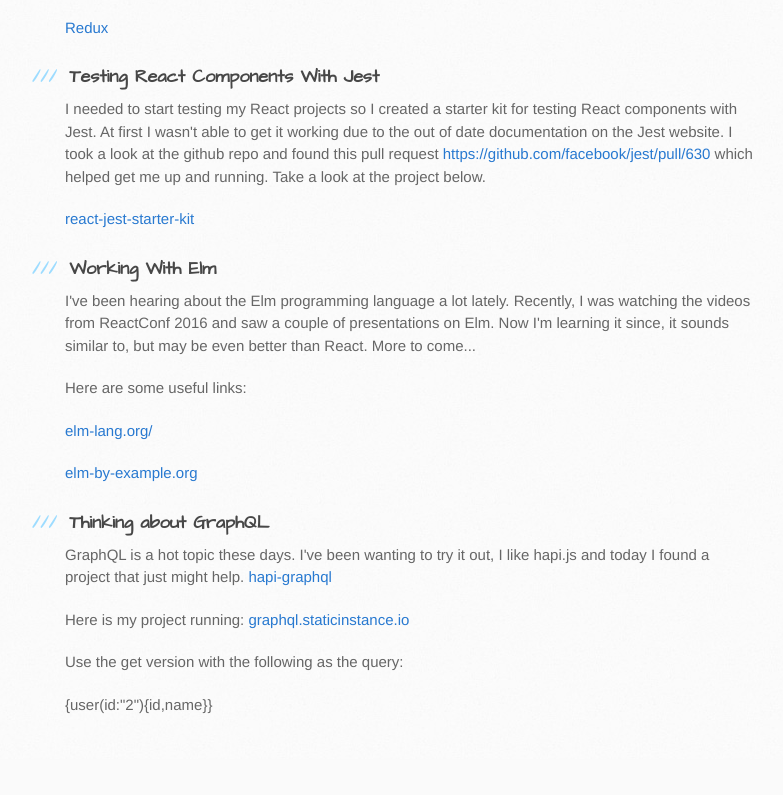
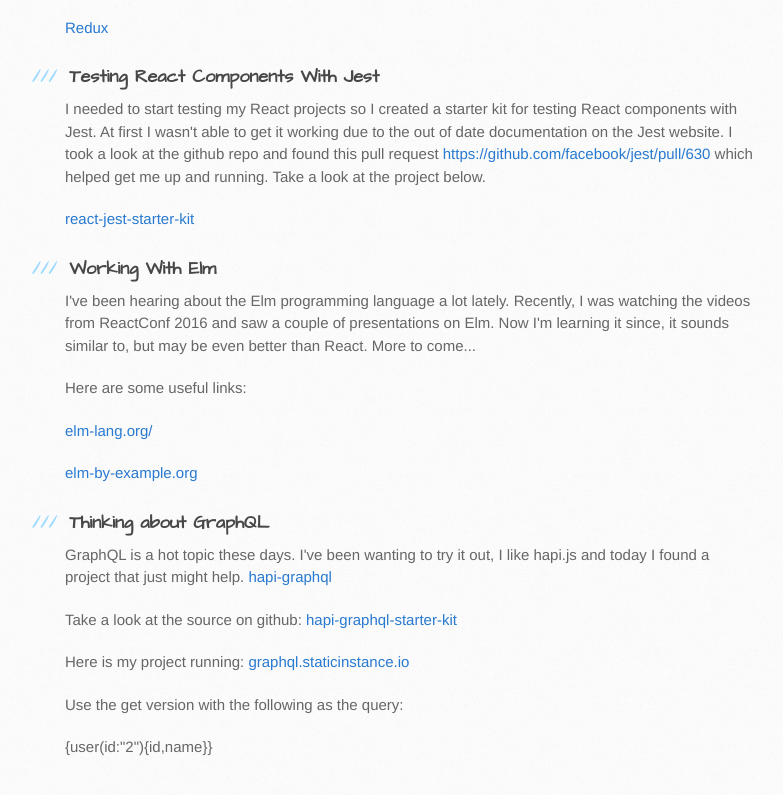
Before and after one commit to staticinstance/staticinstance.github.io, a plain HTML site: page index.html in a window 1280 px wide. Shown: the part 673-1468 px from the top of the page, without its empty margins (105-888 px from the left). Before the commit the page ends 1432 px from the top, so only its background shows below. Drawn offline with Linux system fonts and the light colour scheme.

Commit message:
Update index.html

```diff
--- a/index.html
+++ b/index.html
@@ -68,6 +68,7 @@ Now I'm learning it since, it sounds similar to, but may be even better than Rea
 
 <p>GraphQL is a hot topic these days.  I've been wanting to try it out, I like hapi.js and today I found a project that just might help.
 <a href="https://github.com/SimonDegraeve/hapi-graphql" target="_blank" />hapi-graphql</a>
+<p>Take a look at the source on github: <a href="https://github.com/staticinstance/hapi-graphql-starter-kit" target="_blank">hapi-graphql-starter-kit</a></p>
 <p>Here is my project running: <a href="http://graphql.staticinstance.io/documentation" target="_blank">graphql.staticinstance.io</a></p>
 <p>Use the get version with the following as the query:</p>
 <p>{user(id:"2"){id,name}}</p>
```
